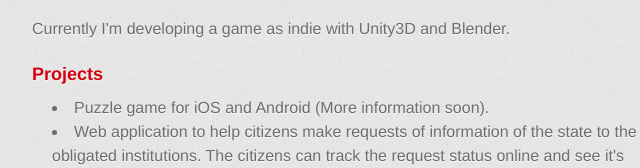
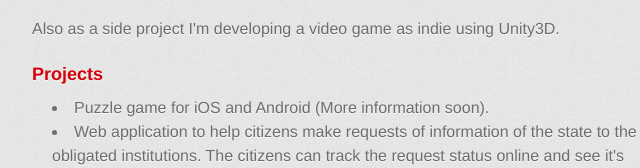
Before and after one commit to rcjmurillo/rcjmurillo.github.io, a plain HTML site: page index.html in a window 1280 px wide. Shown: the part 628-796 px from the top of the page, 298-938 px from the left. Drawn offline with Linux system fonts and the light colour scheme; a web font is replaced by a local one.

Commit message:
Update programming experience

```diff
--- a/index.html
+++ b/index.html
@@ -39,7 +39,7 @@
 
 <p>I've been programming since I was 15, professionally since 18, my mayor experience has been with web applications using the django framework and backbonejs/reactjs as part of my job and as an individual consultant.
 I also have experience with distributed programming using technologies like RabbitMQ, REDIS, realtime web applications using NodeJS and web sockets and complex distributed data pipelines for machine learning systems.</p>
-<p>Currently I'm developing a game as indie with Unity3D and Blender.</p>
+<p>Also as a side project I'm developing a video game as indie using Unity3D.</p>
 
 <h3>
 <a name="projects" class="anchor" href="#projects"><span class="octicon octicon-link"></span></a>Projects</h3>
```
